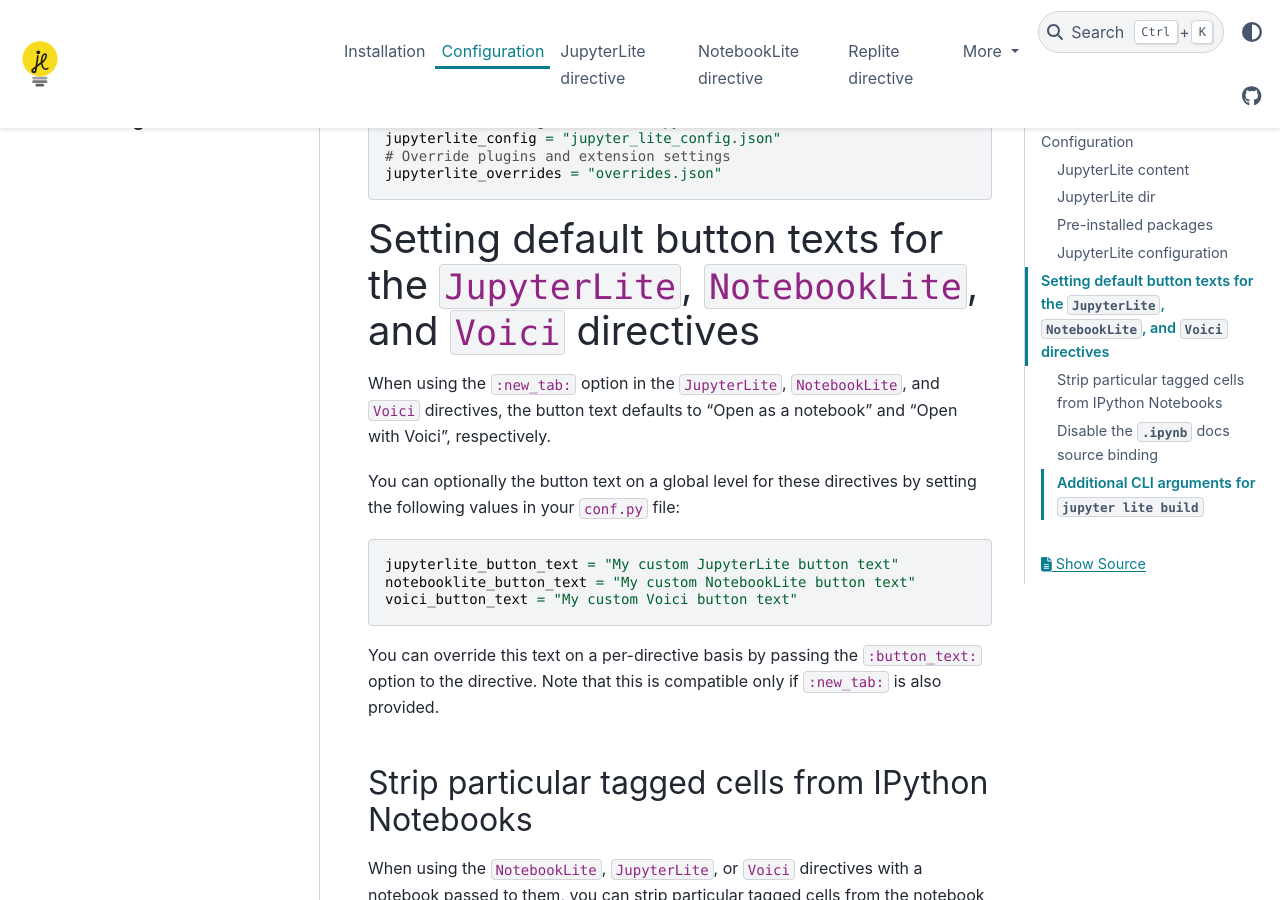
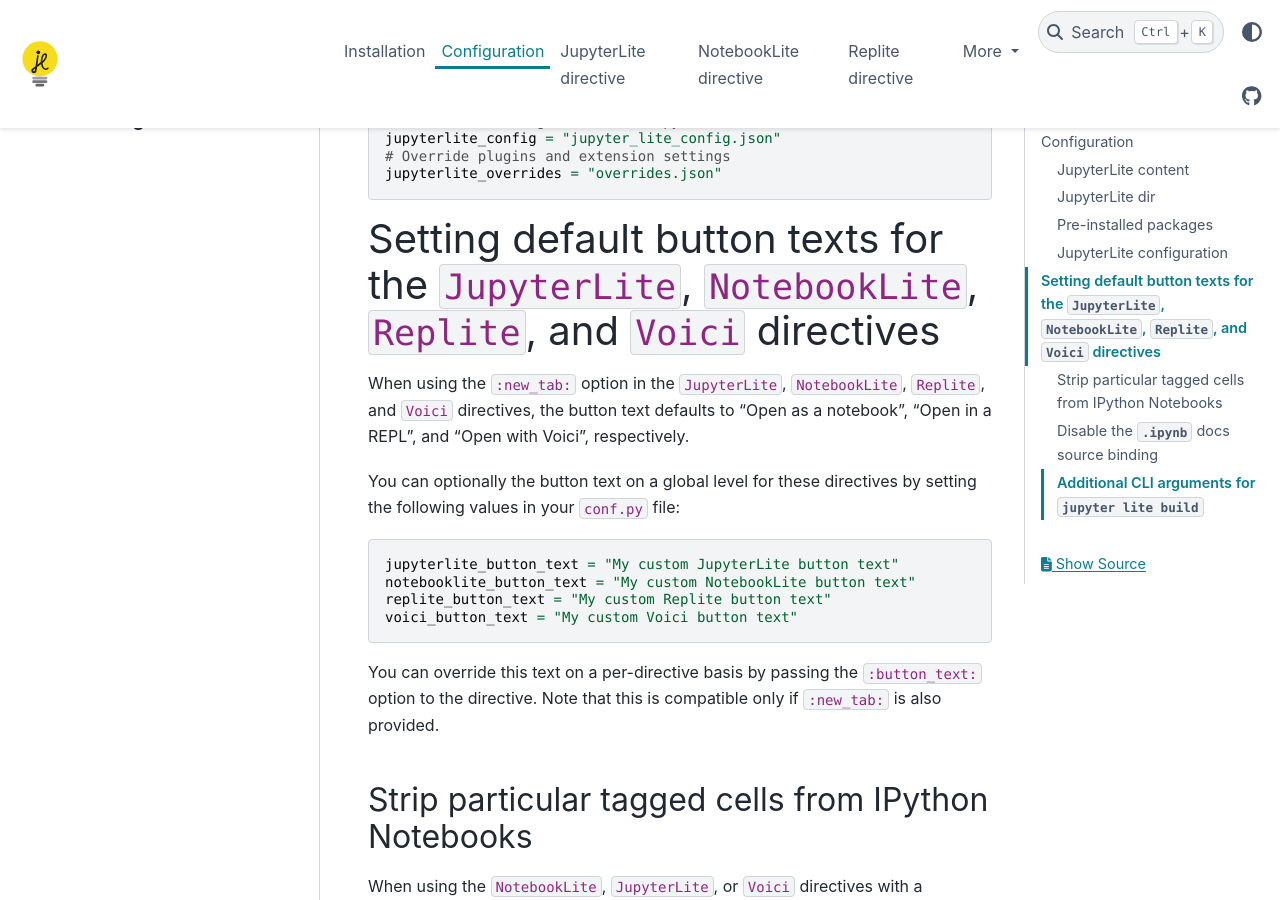
Before and after one commit to jupyterlite/jupyterlite-sphinx, a Sphinx documentation site: the page built from docs/configuration.md, in a window 1280 px wide and 900 px high, scrolled down 1828 px. Built offline with Sphinx 7.4.7 and the PyData theme 0.15.4, drawn with Linux system fonts in a browser that asks for light colours.

Commit message:
Add docs on global value and overrides for Replite buttons

````diff
--- a/docs/configuration.md
+++ b/docs/configuration.md
@@ -67,10 +67,10 @@
 jupyterlite_overrides = "overrides.json"
 ```
 
-# Setting default button texts for the `JupyterLite`, `NotebookLite`, and `Voici` directives
+# Setting default button texts for the `JupyterLite`, `NotebookLite`, `Replite`, and `Voici` directives
 
-When using the `:new_tab:` option in the `JupyterLite`, `NotebookLite`, and `Voici` directives,
-the button text defaults to "Open as a notebook" and "Open with Voici", respectively.
+When using the `:new_tab:` option in the `JupyterLite`, `NotebookLite`, `Replite`, and `Voici` directives,
+the button text defaults to "Open as a notebook", "Open in a REPL", and "Open with Voici", respectively.
 
 You can optionally the button text on a global level for these directives by setting the
 following values in your `conf.py` file:
@@ -78,6 +78,7 @@
 ```python
 jupyterlite_button_text = "My custom JupyterLite button text"
 notebooklite_button_text = "My custom NotebookLite button text"
+replite_button_text = "My custom Replite button text"
 voici_button_text = "My custom Voici button text"
 ```
 
````
